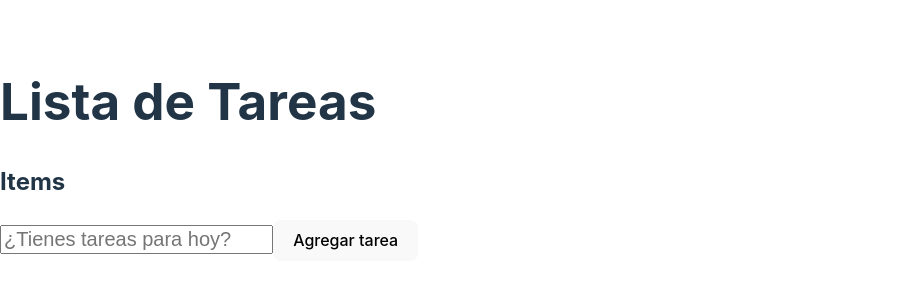
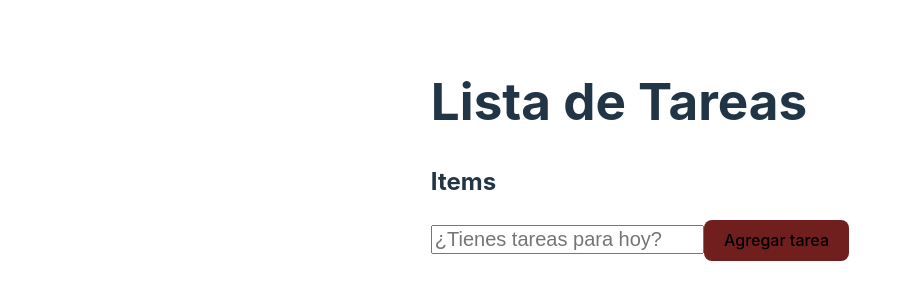
Before and after one commit to JasonAnariba/my-react-task-list, a React (Vite) app in the folder My-Task-list/: page / in a window 1280 px wide. Shown: the part 242-542 px from the top of the page, without its empty margins (0-912 px from the left). Built offline with nearby package versions, Linux system fonts and the light colour scheme.

Commit message:
Ahora se puede guardar las tareas en localstorage

```diff
--- a/My-Task-list/src/App.jsx
+++ b/My-Task-list/src/App.jsx
@@ -1,10 +1,21 @@
-import React, { useState } from "react";
+import React, { useState,useEffect } from "react";
 import Header from "./Components/Header";
 import ListaNotas from "./Components/ListaTareas";
 
+
+
 function App() {
-  const [lista, setLista] = useState([]);
+  const storedList = localStorage.getItem("tareas");
+  const listainicial = storedList ? JSON.parse(storedList) : [];
+
+  const [lista, setLista] = useState(listainicial);
   const [newNote, setNewNote] = useState("");
+
+  useEffect(() => {
+    localStorage.setItem("tareas", JSON.stringify(lista));
+  }, [lista]);
+
+
 
   const agregarNota = () => {
     if (newNote.trim() !== "") {
--- a/My-Task-list/src/index.css
+++ b/My-Task-list/src/index.css
@@ -5,7 +5,7 @@
 
   color-scheme: light dark;
   color: rgba(255, 255, 255, 0.87);
-  background-color: #242424;
+  background-color: #c95656;
 
   font-synthesis: none;
   text-rendering: optimizeLegibility;
@@ -27,6 +27,7 @@ body {
   margin: 0;
   display: flex;
   place-items: center;
+  justify-content: center;
   min-width: 320px;
   min-height: 100vh;
 }
@@ -64,6 +65,6 @@ button:focus-visible {
     color: #747bff;
   }
   button {
-    background-color: #f9f9f9;
+    background-color: #711e1e;
   }
 }
```
Also changed, not shown: 1 other file (tests, documents, lock files or other folders).
